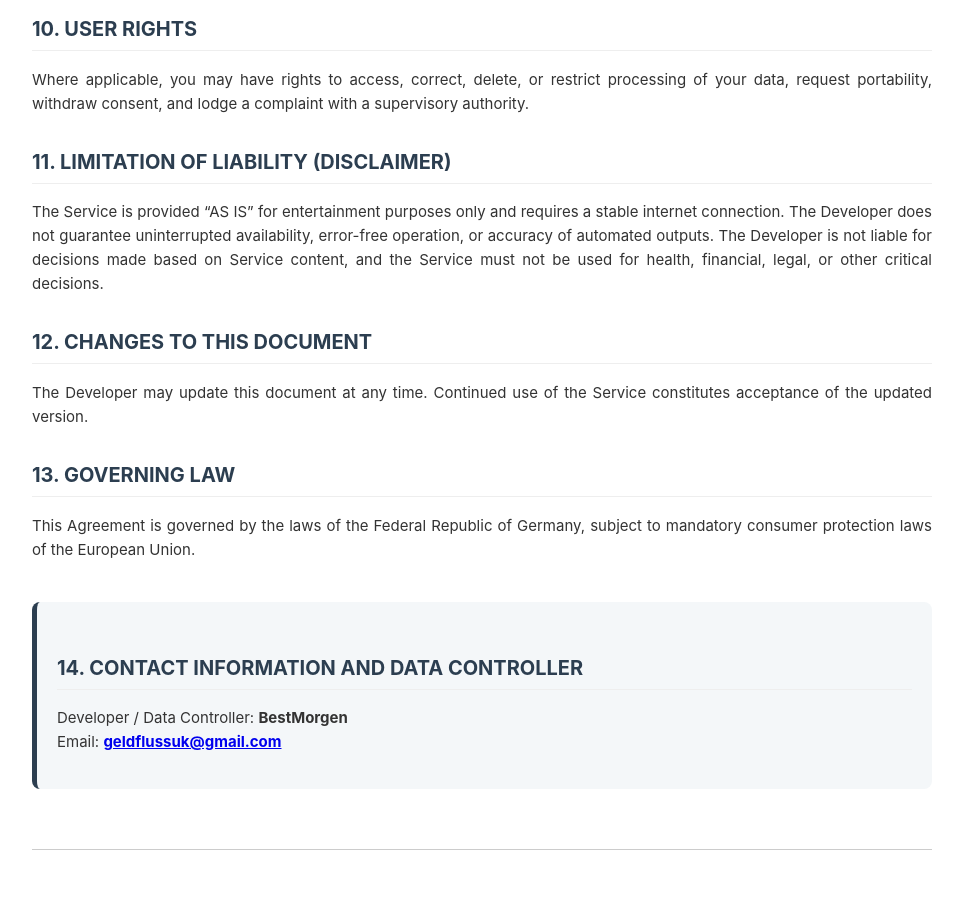
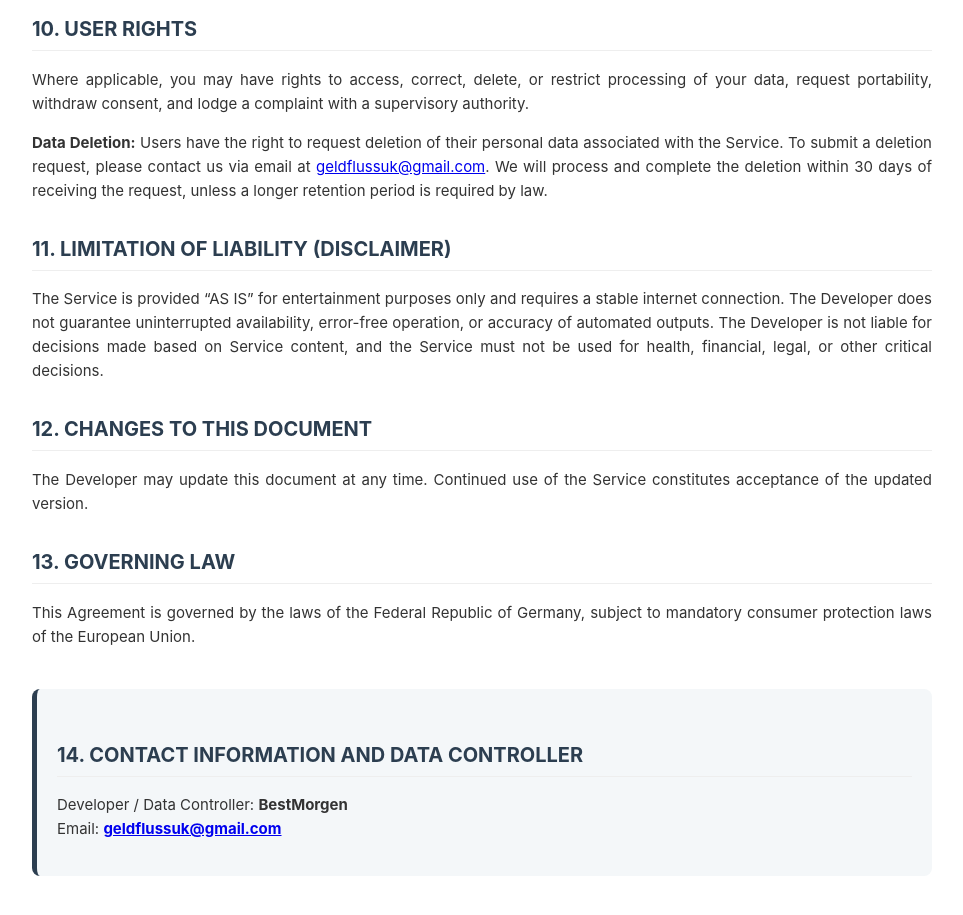
Before and after one commit to bestmorgen/policy, a plain HTML site: page index.html in a window 1280 px wide. Shown: the part 2020-2935 px from the top of the page, without its empty margins (158-1121 px from the left). Drawn offline with Linux system fonts and the light colour scheme.

Commit message:
Update index.html

```diff
--- a/index.html
+++ b/index.html
@@ -107,6 +107,8 @@
   <h2>10. USER RIGHTS</h2>
   <p>Where applicable, you may have rights to access, correct, delete, or restrict processing of your data, request portability, withdraw consent, and lodge a complaint with a supervisory authority.</p>
 
+  <p><strong>Data Deletion:</strong> Users have the right to request deletion of their personal data associated with the Service. To submit a deletion request, please contact us via email at <a href="mailto:geldflussuk@gmail.com">geldflussuk@gmail.com</a>. We will process and complete the deletion within 30 days of receiving the request, unless a longer retention period is required by law.</p>
+
   <h2>11. LIMITATION OF LIABILITY (DISCLAIMER)</h2>
   <p>The Service is provided “AS IS” for entertainment purposes only and requires a stable internet connection. The Developer does not guarantee uninterrupted availability, error-free operation, or accuracy of automated outputs. The Developer is not liable for decisions made based on Service content, and the Service must not be used for health, financial, legal, or other critical decisions.</p>
 
@@ -124,6 +126,7 @@
 </section>
 
 <hr>
+
 
   <!-- ======================= ESPAÑOL ======================= -->
   <section id="es">
```
Lines whose indentation alone changed are shown as unchanged.
